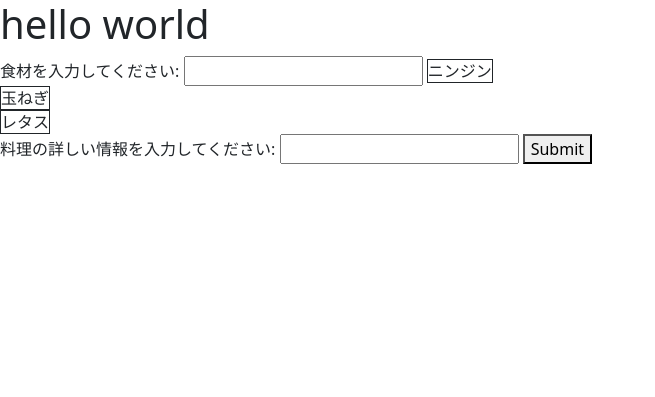
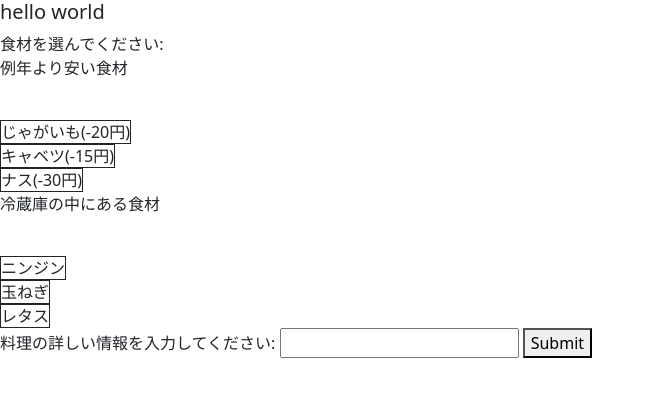
Before and after one commit to enbipaipu/firstproject, a Django app: page / in a window 1280 px wide. Shown: the top 397 px of the page, without its empty margins (0-655 px from the left). Run offline with Django 4.2, Linux system fonts and the light colour scheme.

Commit message:
uiのためのロジック完成
完全なロジックは完成していない

```diff
--- a/make_menu/templates/make_menu/index.html
+++ b/make_menu/templates/make_menu/index.html
@@ -8,8 +8,8 @@
     <link href="https://cdn.jsdelivr.net/npm/bootstrap@5.3.0/dist/css/bootstrap.min.css" rel="stylesheet"
           integrity="sha384-9ndCyUaIbzAi2FUVXJi0CjmCapSmO7SnpJef0486qhLnuZ2cdeRhO02iuK6FUUVM" crossorigin="anonymous">
     <script>
-        function toggleInputValue(element, foodName) {
-            var inputField = document.getElementById('input1');
+        function toggleInputValue(element, foodName, inputFieldId) {
+            var inputField = document.getElementById(inputFieldId);
             var currentValue = inputField.value.trim();
             var foodList = currentValue ? currentValue.split(',') : [];
 
@@ -24,6 +24,7 @@
                 }
                 element.setAttribute('data-selected', 'false');
                 element.style.fontWeight = 'normal';  // 例としてスタイルを変更
+                element.style.backgroundColor = 'white';
             } else {
                 // 選択されていない場合、リストに追加
                 if (index === -1) {
@@ -31,6 +32,7 @@
                 }
                 element.setAttribute('data-selected', 'true');
                 element.style.fontWeight = 'bold';  // 例としてスタイルを変更
+                element.style.backgroundColor = 'aqua';
             }
 
             // リストを再度文字列に変換してフィールドに設定
@@ -41,23 +43,41 @@
 
 <body>
     {% if text %}
-    <h1>{{ text }}</h1>
+    <h5>{{ text }}</h5>
     {% endif %}
 
+    {% if refrigerator and cheaper %}
     <form action="{% url 'make_menu:result' %}" method="post">
         {% csrf_token %}
-        <label for="input1">食材を入力してください:</label>
-        <input type="text" id="input1" name="select_ingredients">
 
-        {% for food in foods %}
-        <span class="food-item border border-dark" data-selected="false" onclick="toggleInputValue(this, '{{ food }}')">{{ food }}</span><br>
+        <label for="input1">食材を選んでください:</label>
+
+
+        <p>例年より安い食材</p>
+        <!--type="hidden" でinputタグを見えなくしています-->
+        <input type="hidden" id="input1" name="select_cheaper" value="">
+        <br />
+        {% for food in cheaper %}
+        <span class="food-item border border-dark" data-selected="false" onclick="toggleInputValue(this, '{{ food }}', 'input1')">{{ food }}</span><br>
         {% endfor %}
 
-        <label for="input2">料理の詳しい情報を入力してください:</label>
-        <input type="text" id="input2" name="detail">
+
+
+        <p>冷蔵庫の中にある食材</p>
+        <input type="hidden" id="input2" name="select_refrigerator" value="">
+        <br />
+        {% for food in refrigerator %}
+        <span class="food-item border border-dark" data-selected="false" onclick="toggleInputValue(this, '{{ food }}', 'input2')">{{ food }}</span><br>
+        {% endfor %}
+
+
+
+        <label for="input3">料理の詳しい情報を入力してください:</label>
+        <input type="text" id="input3" name="detail">
 
         <button type="submit">Submit</button>
     </form>
+    {% endif %}
 </body>
 
 </html>
--- a/make_menu/templates/make_menu/result.html
+++ b/make_menu/templates/make_menu/result.html
@@ -9,10 +9,9 @@
 
 <body>
 
-    {% if selectIngredients %}
+    {% if res %}
     <h1>Results</h1>
-    <p>selectIngredients: {{ selectIngredients }}</p>
-    <p>detail: {{ detail }}</p>
+    <p>{{ res }}</p>
     {% else %}
     <h1>No Data</h1>
     <p>No input data was provided.</p>
--- a/make_menu/views.py
+++ b/make_menu/views.py
@@ -7,16 +7,21 @@ from langchain_openai import ChatOpenAI
 # Create your views here.
 def index(request):
     ingredientsInRefrigerator = ["ニンジン", "玉ねぎ", "レタス"]
+    CheaperFoods = ["じゃがいも(-20円)", "キャベツ(-15円)", "ナス(-30円)"]
     request = request
-    context = {"text": "hello world", "foods": ingredientsInRefrigerator}
+    context = {"text": "hello world",
+        "refrigerator": ingredientsInRefrigerator,
+        "cheaper": CheaperFoods,
+    }
     return render(request, "make_menu/index.html", context)
 
 
 def result(request):
     context = ""
     if request.method == 'POST':
-        selectIngredients = request.POST.get('select_ingredients')
-        detail = request.POST.get('detail')
+        cheaper = request.POST.get('select_cheaper')
+        ingredients = request.POST.get('select_ingredients')
+        question = request.POST.get('detail')
 
         # .envファイルの内容を読み込みます
         load_dotenv()
@@ -32,10 +37,13 @@ def result(request):
             )
 
         template = """以下の食材とdetailに沿った献立を考えてください。
-        食材: {context}
+        安くなっている食材: {cheaper}
+        冷蔵庫の中の食材: {ingredients}
         detail: {question}
+        食材はなるべく多く使用してください。
         """
-        order = """回答のフォーマットは以下のようにしてください。料理を３つ提案してください。
+
+        Input = """回答のフォーマットは以下のようにしてください。料理を３つ提案してください。
         ----
         料理名:料理名
         使用する食材：使用する食材1(冷蔵庫の中にあるor例年より何円安くなっているか)
@@ -48,10 +56,16 @@ def result(request):
         ----
         見やすくするための空白行
         """
-        output_by_simple_llm = llm.invoke(order)
+        response = llm.invoke(template.format(cheaper=cheaper, ingredients=ingredients, question=question))
+
+        output_by_simple_llm = response.content
+
+        print(type(response))
+        print(type(output_by_simple_llm))
+        print(output_by_simple_llm)
+
         context = {
-            "selectIngredients": selectIngredients,
-            "detail": detail,
+            "res": output_by_simple_llm,
         }
 
     return render(request, 'make_menu/result.html', context)
```
